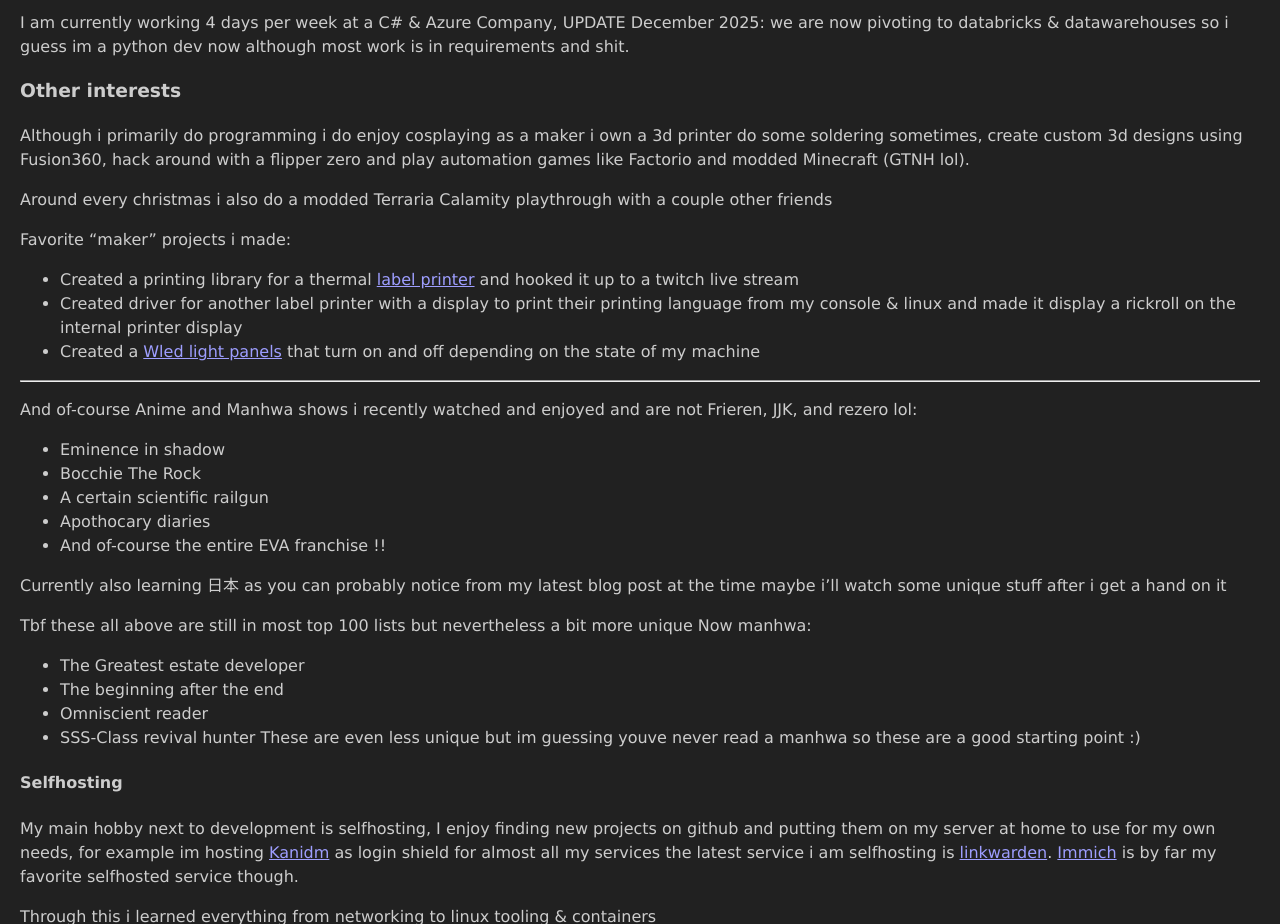
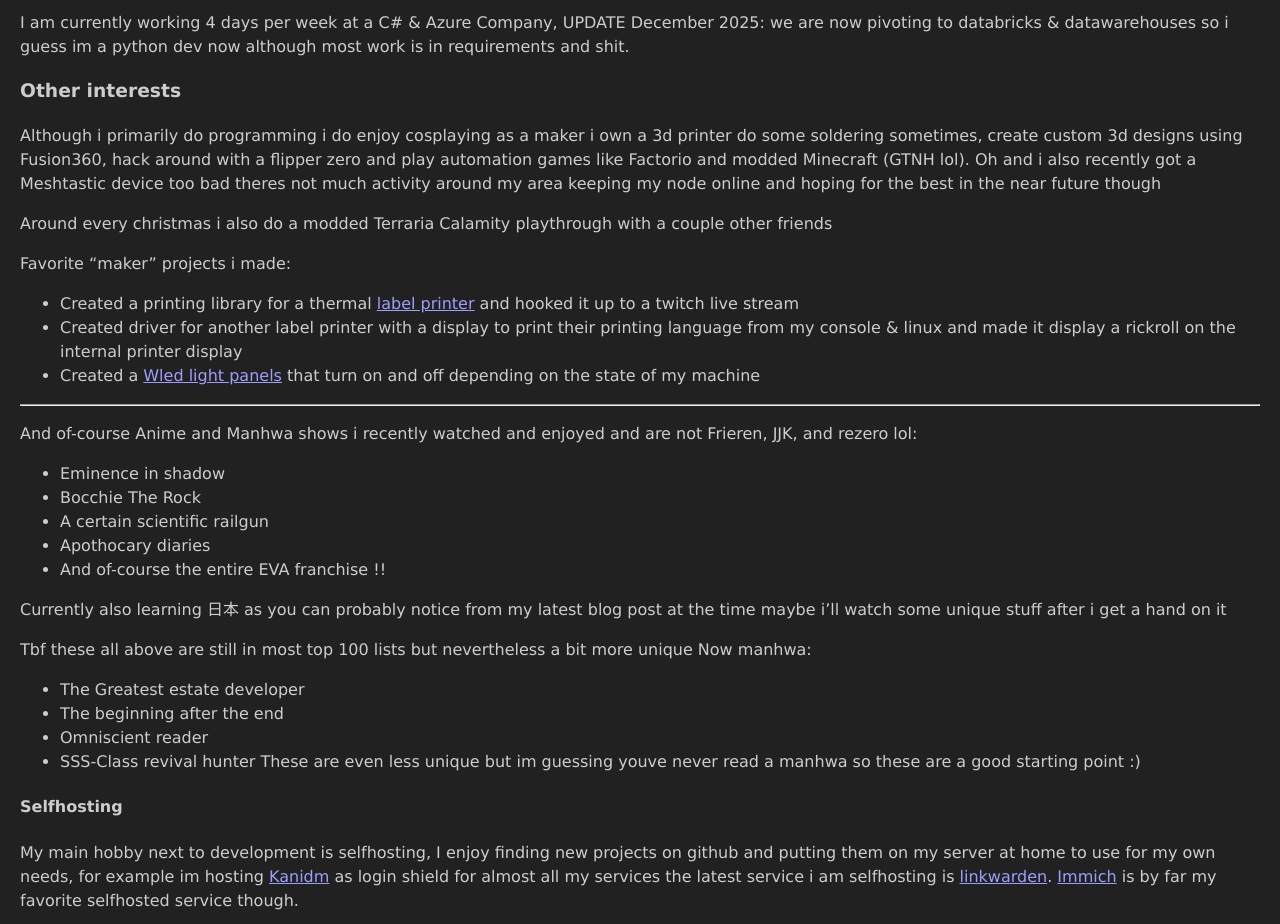
Before and after one commit to Tricked-dev/tricked.dev, an Astro site: page /about in a window 1280 px wide. Shown: the part 1020-1944 px from the top of the page. Built offline with nearby package versions, Linux system fonts and the light colour scheme; Astro itself is replaced by a stand-in of ours; what @astrojs/starlight-tailwind would draw is missing.

Commit message:
Meshtastic

```diff
--- a/src/pages/about.md
+++ b/src/pages/about.md
@@ -23,7 +23,7 @@
 
 ### Other interests
 
-Although i primarily do programming i do enjoy cosplaying as a maker i own a 3d printer do some soldering sometimes, create custom 3d designs using Fusion360, hack around with a flipper zero and play automation games like Factorio and modded Minecraft (GTNH lol).
+Although i primarily do programming i do enjoy cosplaying as a maker i own a 3d printer do some soldering sometimes, create custom 3d designs using Fusion360, hack around with a flipper zero and play automation games like Factorio and modded Minecraft (GTNH lol). Oh and i also recently got a Meshtastic device too bad theres not much activity around my area keeping my node online and hoping for the best in the near future though
 
 Around every christmas i also do a modded Terraria Calamity playthrough with a couple other friends
 
```
